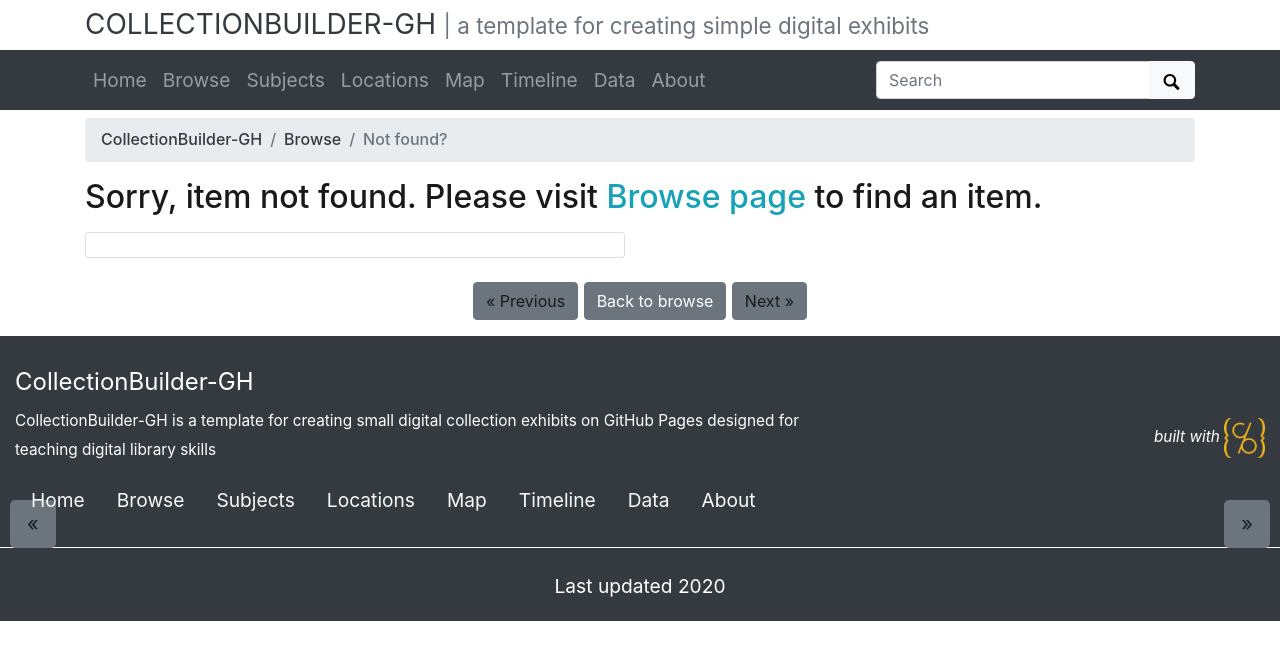
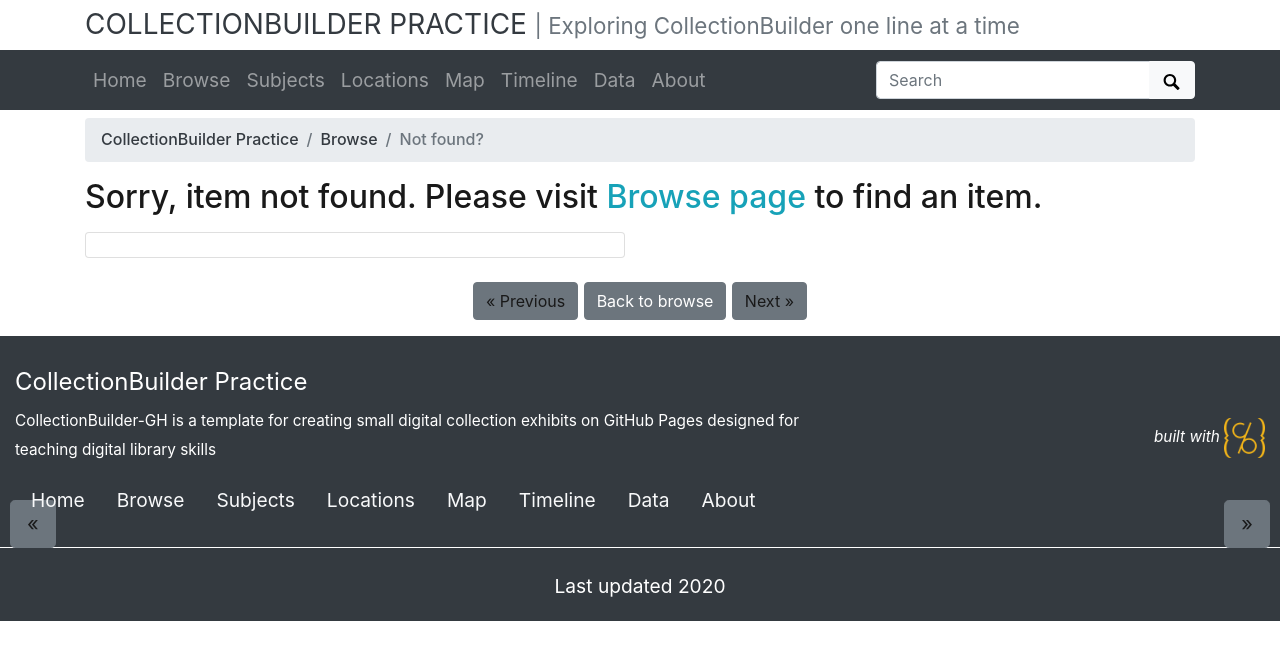
Before and after one commit to Bfrensko/collectionbuilder-demo, a Jekyll site: the page built from pages/item.md, in a window 1280 px wide. Shown: the top 660 px of the page. Built offline with Jekyll 4.4.1, drawn with Linux system fonts in a browser that asks for light colours.

Commit message:
Update _config.yml

```diff
--- a/_config.yml
+++ b/_config.yml
@@ -18,14 +18,14 @@
 # SITE SETTINGS
 #
 # title of site appears in banner
-title: CollectionBuilder-GH
+title: CollectionBuilder Practice
 # tagline, a short phrase that will appear throughout the site in the top banner
-tagline: a template for creating simple digital exhibits
+tagline: Exploring CollectionBuilder one line at a time
 # description appears in meta tags and other locations
 # this description might appear in search result lists, keep around 160 characters max
 description: "CollectionBuilder-GH is a template for creating small digital collection exhibits on GitHub Pages designed for teaching digital library skills"
 # creator of the digital collection, to appear in meta tags; we typically use our GitHub usernames but feel free to just use your name
-author: CollectionBuilder
+author: B
 
 ##########
 # COLLECTION SETTINGS
@@ -44,7 +44,7 @@
 # ROBOTS EXCLUDE
 #
 # set noindex to true if you do NOT want Google to index your site
-# noindex: true
+noindex: true
 
 ##########
 # BUILD SETTINGS
```
